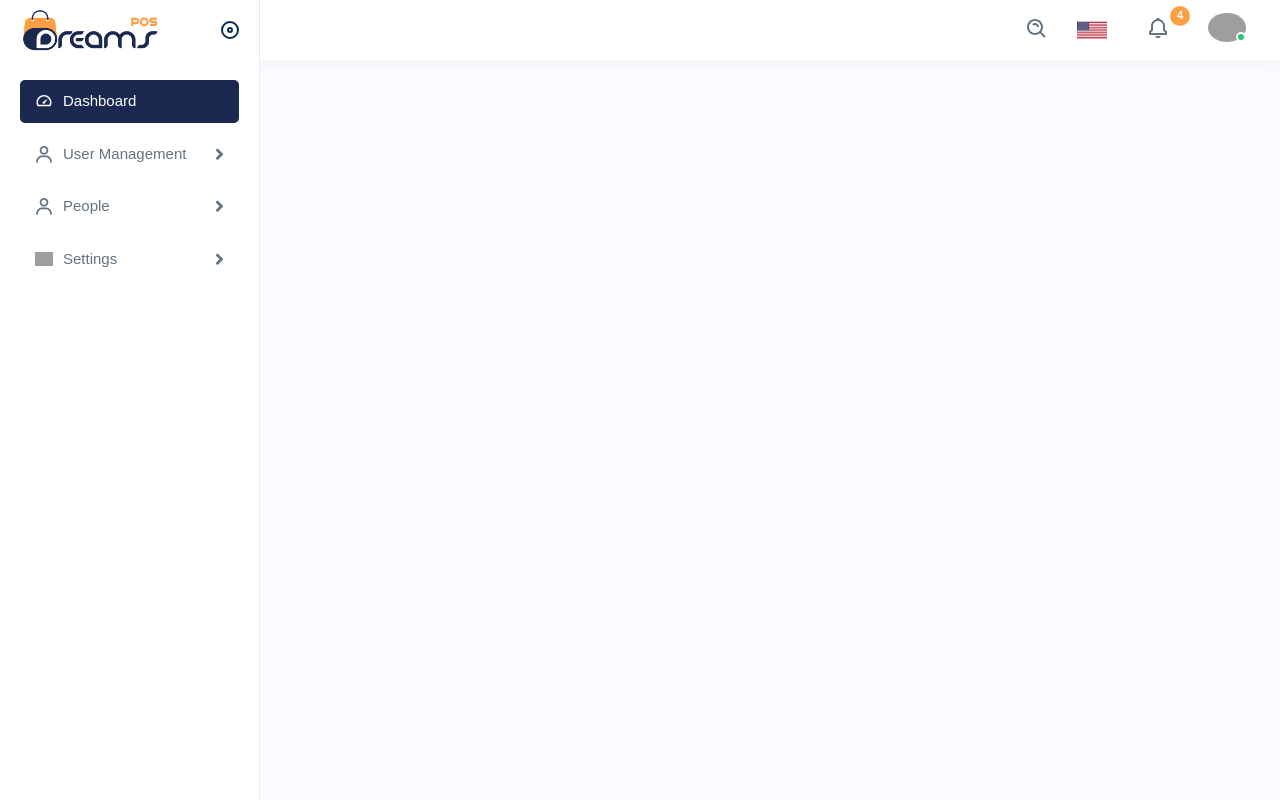
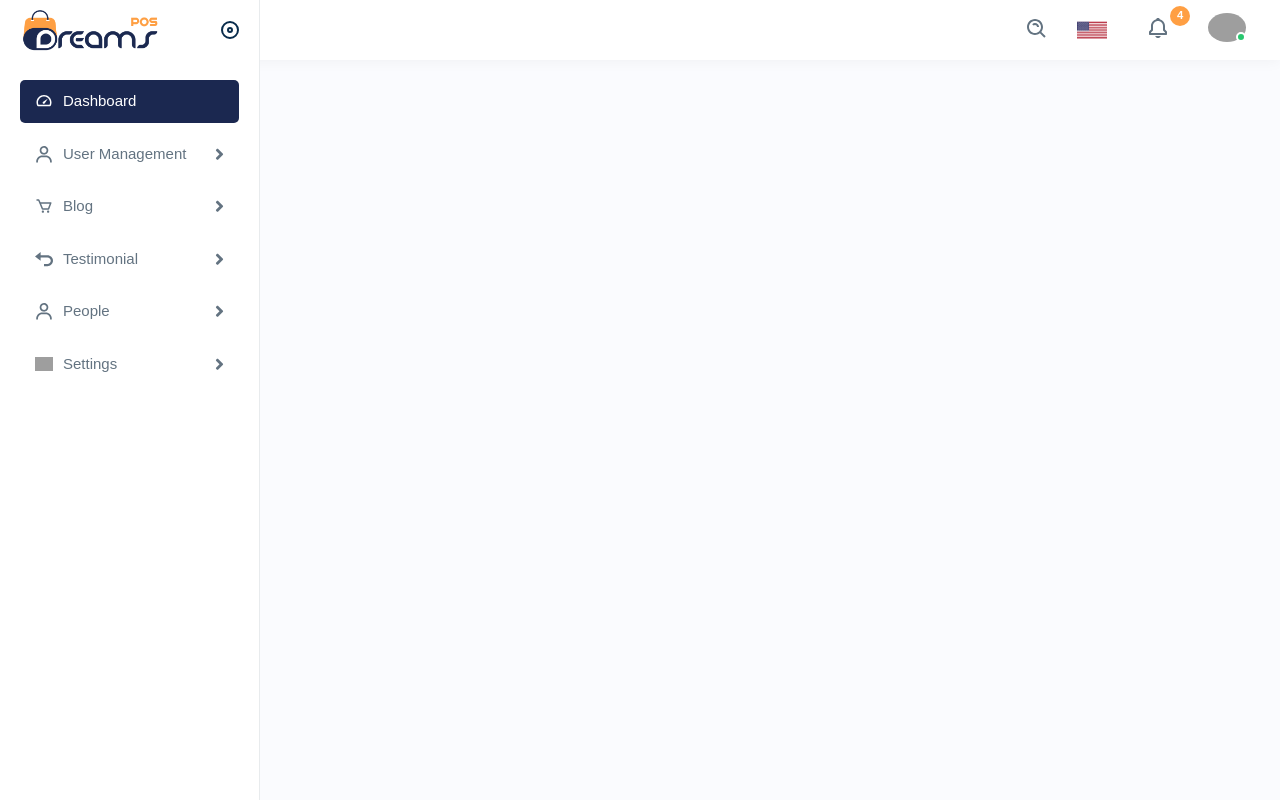
Before and after one commit to tinoslabs/Jewelry-booking, a Django app: page /core/dashboard/ in a window 1280 px wide. Run offline with Django 5.2, Linux system fonts and the light colour scheme; a user stored in the database is signed in; data comes from the database, SQL or seed files in the repository; both versions use the stored data as it was after the commit; some libraries are stand-ins or nearby versions; grey boxes are pictures that could not be loaded.

```diff
--- a/templates/core/base.html
+++ b/templates/core/base.html
@@ -237,29 +237,24 @@
 </li>
 
 
-{% comment %} <li class="submenu">
-<a href="javascript:void(0);"><img src="{% static 'assets/img/icons/sales1.svg' %}" alt="img"><span>Expense</span> <span class="menu-arrow"></span></a>
+ <li class="submenu">
+<a href="javascript:void(0);"><img src="{% static 'assets/img/icons/sales1.svg' %}" alt="img"><span>Blog</span> <span class="menu-arrow"></span></a>
 <ul>
-<li><a href="">Add Expense</a></li>
-<li><a href="">Display Expense</a></li>
+<li><a href="{% url 'add_blog' %}">Add Blog</a></li>
+<li><a href="{% url 'view_blog' %}">Display Blog</a></li>
 </ul>
 </li>
 
 
 <li class="submenu">
-<a href="javascript:void(0);"><img src="{% static 'assets/img/icons/return1.svg' %}" alt="img"><span> Return</span> <span class="menu-arrow"></span></a>
+<a href="javascript:void(0);"><img src="{% static 'assets/img/icons/return1.svg' %}" alt="img"><span>Testimonial</span> <span class="menu-arrow"></span></a>
 <ul>
-<li><a href="">Sales Return List</a></li>
-<li><a href="">Add Sales Return </a></li>
+<li><a href="">Add Testimonial</a></li>
+<li><a href="">View Testimonial </a></li>
 </ul>
-</li> {% endcomment %}
+</li>
 
-{% comment %} <li class="submenu">
-<a href="javascript:void(0);"><img src="{% static 'assets/img/icons/purchase1.svg' %}" alt="img"><span> Stock Balance</span> <span class="menu-arrow"></span></a>
-<ul>
-<li><a href="">Stock Balance</a></li>
-</ul>
-</li> {% endcomment %}
+
 
 <li class="submenu">
 <a href="javascript:void(0);"><img src="{% static 'assets/img/icons/users1.svg' %}" alt="img"><span> People</span> <span class="menu-arrow"></span></a>
```
Also changed, not shown: db.sqlite3.
